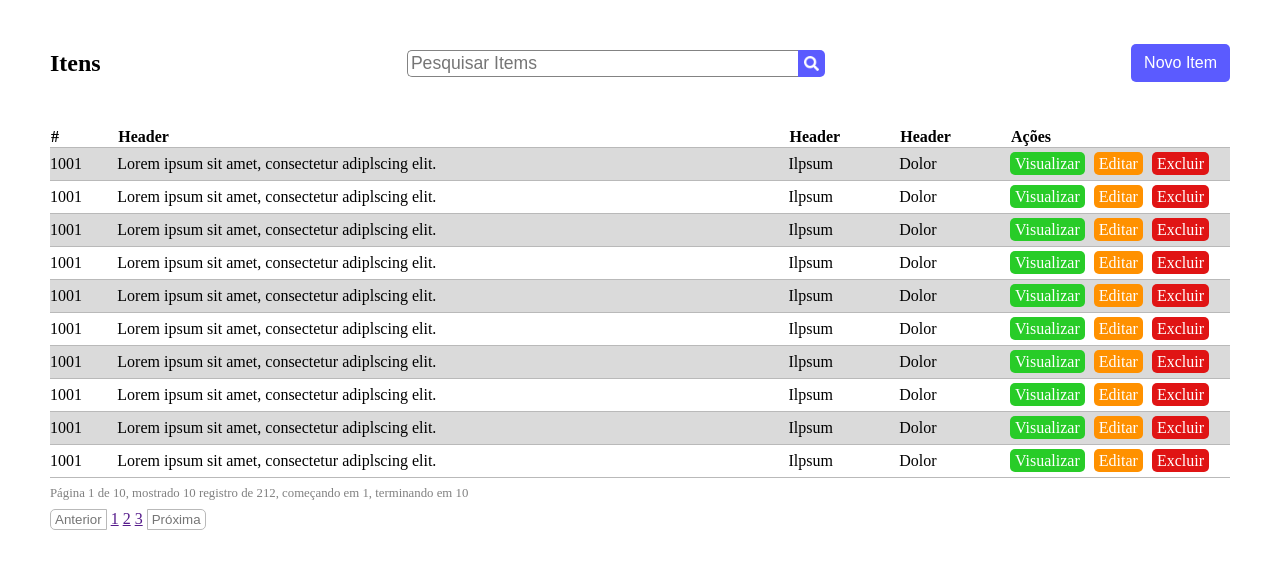
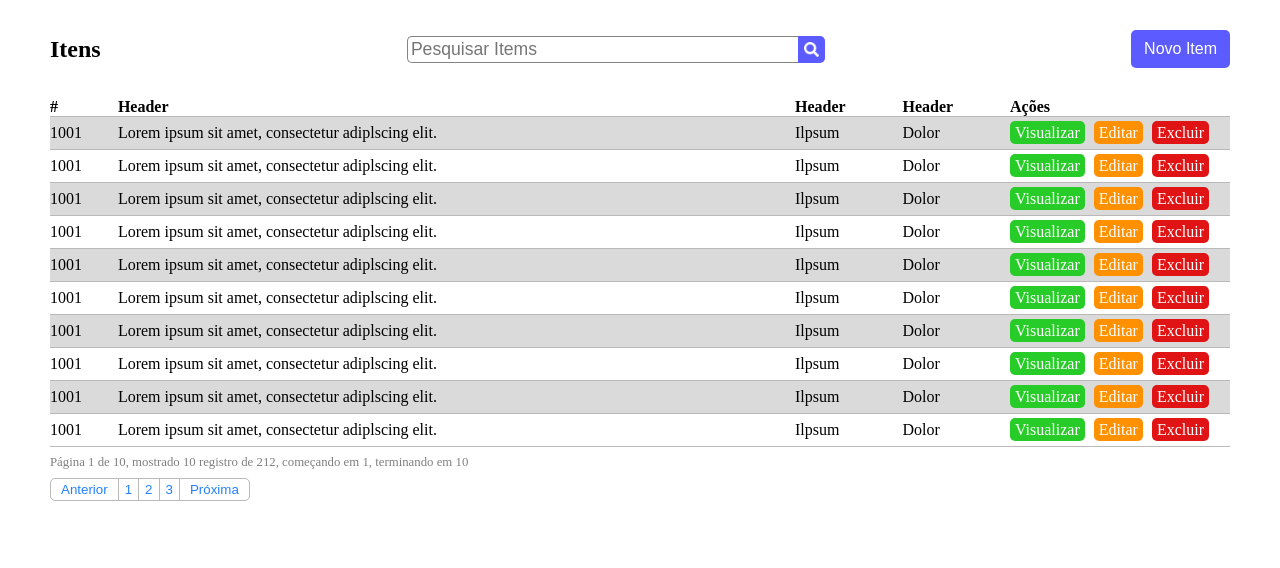
Before and after one commit to AlexanderBassani/Athenas-teste, a plain HTML site: page index.html in a window 1280 px wide. Drawn offline with Linux system fonts and the light colour scheme.

Commit message:
finalização

```diff
--- a/css/index.css
+++ b/css/index.css
@@ -1,3 +1,7 @@
+*{
+    margin: 0;
+    padding: 0;
+}
 body{
     padding: 0 50px;
     margin: 0;
@@ -129,25 +133,50 @@ td > span{
     padding: 3px 0;
 }
 
+.table-menu{
+    display: flex;
+    flex-direction: row;
+    justify-content: left;
+
+}
 .prev{
-    color: rgb(117, 117, 117) ;
+    color: rgb(36, 129, 250) ;
     background-color: transparent;
     border: 1px solid rgb(185, 185, 185);
     border-radius: 5px 0 0 5px;
     cursor: pointer;
-    padding: 2px 4px;
+    padding: 3px 10px;
+    margin: 0;
 }
 .prev:hover{
     background-color:  rgb(185, 185, 185);
 }
 .next{
-    color: rgb(117, 117, 117) ;
+    color: rgb(36, 129, 250) ;
     background-color: transparent;
     border: 1px solid rgb(185, 185, 185);
     border-radius: 0 5px 5px 0;
     cursor: pointer;
-    padding: 2px 4px;
+    padding: 3px 10px;
+    margin: 0;
 }
 .next:hover{
     background-color:  rgb(185, 185, 185);
 }
+.index{
+    background-color: transparent;
+    color: rgb(36, 129, 250);
+    text-decoration: none;
+    padding: 3px 6px;
+    border: none;
+    border-bottom: 1px solid rgb(185, 185, 185);
+    border-top: 1px solid rgb(185, 185, 185);
+    margin: 0;
+    cursor: pointer;
+}
+.index:nth-child(3){
+    border: 1px solid rgb(185, 185, 185);
+}
+.index:hover{
+    background-color:  rgb(185, 185, 185);
+}
--- a/index.html
+++ b/index.html
@@ -142,54 +142,10 @@
     <p class="table-summary">Página 1 de 10, mostrado 10 registro de 212, começando em 1, terminando em 10</p>
     <div class="table-menu">
         <button class="prev">Anterior</button>
-        <a href="" class="index">1</a>
-        <a href="" class="idnex">2</a>
-        <a href="" class="index">3</a>
+        <button href="" class="index">1</button>
+        <button href="" class="index">2</button>
+        <button href="" class="index">3</button>
         <button class="next">Próxima</button>
     </div>
 </body>
 </html>
-
-
-
-
-
-
-
-
-
-
-
-
-
-
-
-
-
-
-
-
-
-
-
-
-<!-- <ul>
-    <li>
-        <span>#</span>
-        <span>Header</span>
-        <span>Header</span>
-        <span>Header</span>
-        <span>Ações</span>
-    </li>
-    <li>
-        <span class="numero"></span>
-        <span class="descricao1"></span>
-        <span class="descricao2"></span>
-        <span class="descricao3"></span>
-        <span class="acao">
-            <p>Visualizar</p>
-            <p>Editar</p>
-            <p>Excluir</p>
-        </span>
-    </li>
-</ul> -->
```
